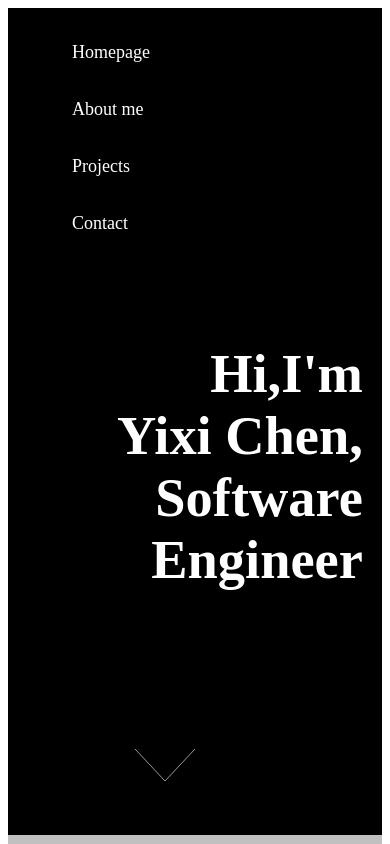
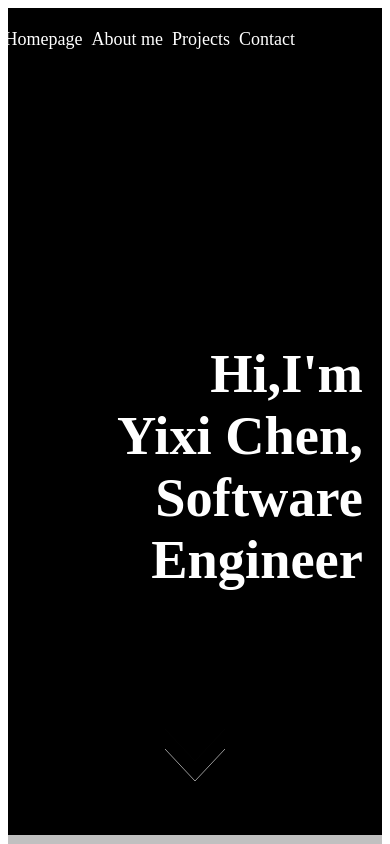
Before and after one commit to yixxxichen/yixxxichen.github.io, a plain HTML site: page index.html in a window 390 px wide. Shown: the top 844 px of the page. Drawn offline with nearby package versions, Linux system fonts and the light colour scheme.

Commit message:
some minor changes

```diff
--- a/style.css
+++ b/style.css
@@ -36,8 +36,8 @@ li{
 }
 .nav-button{
     color:white;
-    font-size:18px;
-    padding: 1em 4em;
+    padding: 1em 3em;
+    font-size: 18px;
     text-decoration: none;
     display: inline-block;
 }
@@ -67,7 +67,6 @@ li{
 	height: 72px;
 	position: absolute;
 	left: 50%;
-	margin-left: -30px;
 	bottom:7.5%;
     transform: translateX(-50%);
 }
@@ -166,10 +165,13 @@ img{
     font-size: 2.5em;
 }
 /* Medium screens */
-@media all and (max-width: 800px) {
+@media all and (max-width: 900px) {
   .nav-bar {
     /* When on medium sized screens, we center it by evenly distributing empty space around items */
     justify-content: space-around;
+  }
+  .nav-button{
+      padding: 1em;
   }
 }
 
@@ -179,4 +181,7 @@ img{
     /* On small screens, we are no longer using row direction but column */
     flex-direction: column;
   }
+  .nav-button{
+      padding:0.25em;
+  }
 }
```
